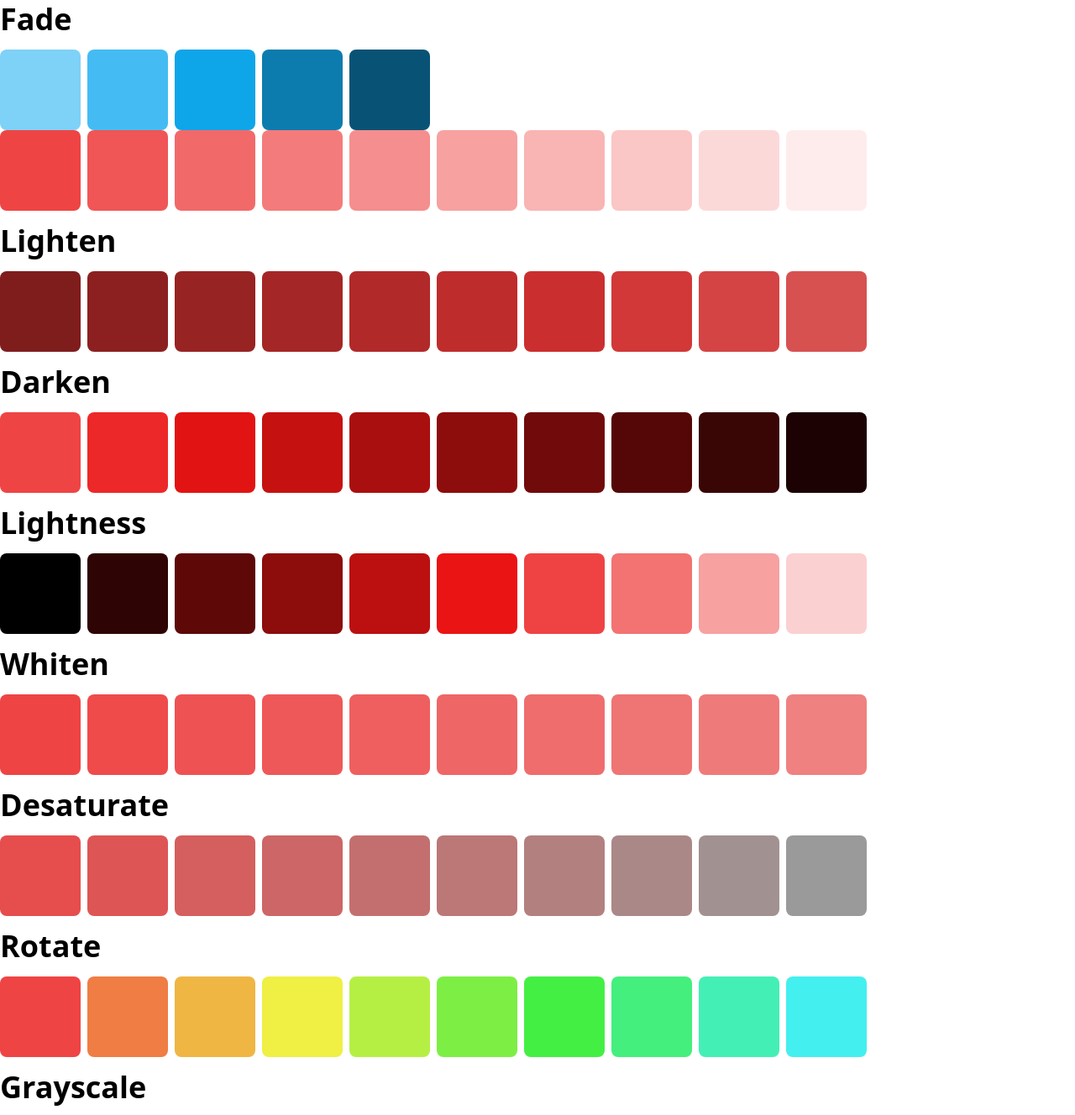
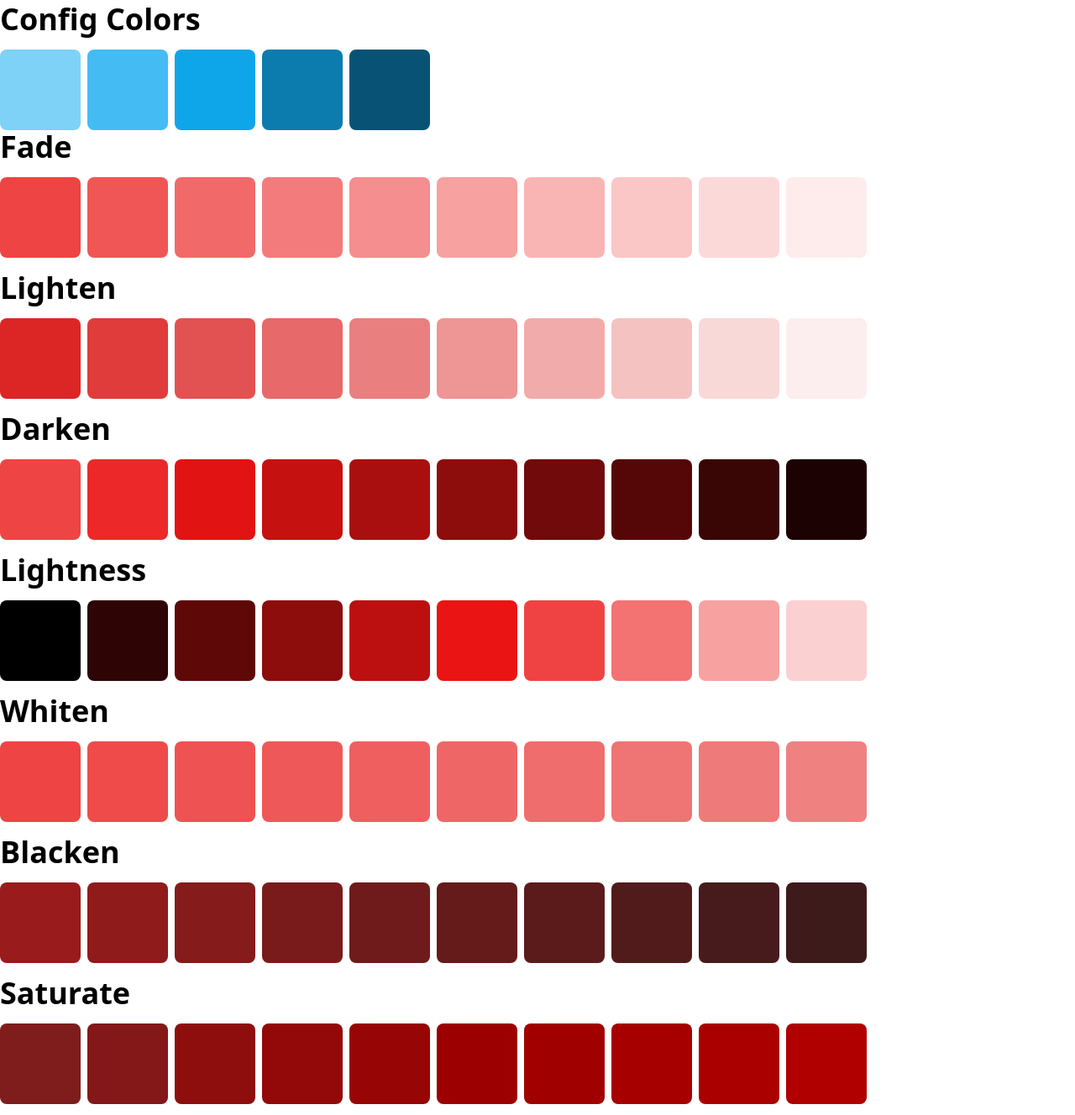
Before and after one commit to ActiveEngagement/tailwind-colorize-plugin, a website built with Vite: page index.html in a window 1280 px wide. Shown: the part 69-1397 px from the top of the page at 84% size. Built offline with nearby package versions, Linux system fonts and the light colour scheme.

Commit message:
Updated README and examples

```diff
--- a/index.html
+++ b/index.html
@@ -7,12 +7,12 @@
     <title>Tailwind Colorize Demo</title>
     <link rel="stylesheet" href="./index.css">
   </head>
-  <body class="container mx-auto text-xl">
+  <body class="container mx-auto text-xl pb-12">
     <h1 class="text-5xl font-bold mb-6">Tailwind Colorize Demo</h1>
 
     <div class="flex flex-col gap-4">
       <div>
-        <h2 class="text-4xl font-bold mb-4">Fade</h2>
+        <h2 class="text-4xl font-bold mb-4">Config Colors</h2>
 
         <div class="flex gap-2">
           <div class="bg-water-lighter w-24 h-24 rounded-lg"></div>
@@ -21,6 +21,8 @@
           <div class="bg-water-dark w-24 h-24 rounded-lg"></div>
           <div class="bg-water-darker w-24 h-24 rounded-lg"></div>
         </div>
+
+        <h2 class="text-4xl font-bold mb-4">Fade</h2>
 
         <div class="flex gap-2">
           <div class="bgx-[red.500.fade(0)] w-24 h-24 rounded-lg"></div>
@@ -40,16 +42,16 @@
         <h2 class="text-4xl font-bold mb-4">Lighten</h2>
 
         <div class="flex gap-2">
-          <div class="bgx-[red.900.lighten(0)] w-24 h-24 rounded-lg"></div>
-          <div class="bgx-[red.900.lighten(.1)] w-24 h-24 rounded-lg"></div>
-          <div class="bgx-[red.900.lighten(.2)] w-24 h-24 rounded-lg"></div>
-          <div class="bgx-[red.900.lighten(.3)] w-24 h-24 rounded-lg"></div>
-          <div class="bgx-[red.900.lighten(.4)] w-24 h-24 rounded-lg"></div>
-          <div class="bgx-[red.900.lighten(.5)] w-24 h-24 rounded-lg"></div>
-          <div class="bgx-[red.900.lighten(.6)] w-24 h-24 rounded-lg"></div>
-          <div class="bgx-[red.900.lighten(.7)] w-24 h-24 rounded-lg"></div>
-          <div class="bgx-[red.900.lighten(.8)] w-24 h-24 rounded-lg"></div>
-          <div class="bgx-[red.900.lighten(.9)] w-24 h-24 rounded-lg"></div>
+          <div class="bgx-[red.600.lighten(0)] w-24 h-24 rounded-lg"></div>
+          <div class="bgx-[red.600.lighten(.1)] w-24 h-24 rounded-lg"></div>
+          <div class="bgx-[red.600.lighten(.2)] w-24 h-24 rounded-lg"></div>
+          <div class="bgx-[red.600.lighten(.3)] w-24 h-24 rounded-lg"></div>
+          <div class="bgx-[red.600.lighten(.4)] w-24 h-24 rounded-lg"></div>
+          <div class="bgx-[red.600.lighten(.5)] w-24 h-24 rounded-lg"></div>
+          <div class="bgx-[red.600.lighten(.6)] w-24 h-24 rounded-lg"></div>
+          <div class="bgx-[red.600.lighten(.7)] w-24 h-24 rounded-lg"></div>
+          <div class="bgx-[red.600.lighten(.8)] w-24 h-24 rounded-lg"></div>
+          <div class="bgx-[red.600.lighten(.9)] w-24 h-24 rounded-lg"></div>
         </div>
       </div>
 
@@ -101,6 +103,40 @@
           <div class="bgx-[red.500.whiten(.7)] w-24 h-24 rounded-lg"></div>
           <div class="bgx-[red.500.whiten(.8)] w-24 h-24 rounded-lg"></div>
           <div class="bgx-[red.500.whiten(.9)] w-24 h-24 rounded-lg"></div>
+        </div>
+      </div>
+
+      <div>
+        <h2 class="text-4xl font-bold mb-4">Blacken</h2>
+
+        <div class="flex gap-2">
+          <div class="bgx-[red.800.blacken(0)] w-24 h-24 rounded-lg"></div>
+          <div class="bgx-[red.800.blacken(.1)] w-24 h-24 rounded-lg"></div>
+          <div class="bgx-[red.800.blacken(.2)] w-24 h-24 rounded-lg"></div>
+          <div class="bgx-[red.800.blacken(.3)] w-24 h-24 rounded-lg"></div>
+          <div class="bgx-[red.800.blacken(.4)] w-24 h-24 rounded-lg"></div>
+          <div class="bgx-[red.800.blacken(.5)] w-24 h-24 rounded-lg"></div>
+          <div class="bgx-[red.800.blacken(.6)] w-24 h-24 rounded-lg"></div>
+          <div class="bgx-[red.800.blacken(.7)] w-24 h-24 rounded-lg"></div>
+          <div class="bgx-[red.800.blacken(.8)] w-24 h-24 rounded-lg"></div>
+          <div class="bgx-[red.800.blacken(.9)] w-24 h-24 rounded-lg"></div>
+        </div>
+      </div>
+
+      <div>
+        <h2 class="text-4xl font-bold mb-4">Saturate</h2>
+
+        <div class="flex gap-2">
+          <div class="bgx-[red.900.saturate(0)] w-24 h-24 rounded-lg"></div>
+          <div class="bgx-[red.900.saturate(.1)] w-24 h-24 rounded-lg"></div>
+          <div class="bgx-[red.900.saturate(.3)] w-24 h-24 rounded-lg"></div>
+          <div class="bgx-[red.900.saturate(.4)] w-24 h-24 rounded-lg"></div>
+          <div class="bgx-[red.900.saturate(.5)] w-24 h-24 rounded-lg"></div>
+          <div class="bgx-[red.900.saturate(.6)] w-24 h-24 rounded-lg"></div>
+          <div class="bgx-[red.900.saturate(.7)] w-24 h-24 rounded-lg"></div>
+          <div class="bgx-[red.900.saturate(.8)] w-24 h-24 rounded-lg"></div>
+          <div class="bgx-[red.900.saturate(.9)] w-24 h-24 rounded-lg"></div>
+          <div class="bgx-[red.900.saturate(1)] w-24 h-24 rounded-lg"></div>
         </div>
       </div>
 
@@ -171,6 +207,23 @@
           <div class="bgx-[red.500.mix(yellow.100,1)] w-24 h-24 rounded-lg"></div>
         </div>
       </div>
+
+      <div>
+        <h2 class="text-4xl font-bold mb-4">Negate</h2>
+
+        <div class="flex gap-2">
+          <div class="bgx-[red.50.negate()] w-24 h-24 rounded-lg"></div>
+          <div class="bgx-[red.100.negate()] w-24 h-24 rounded-lg"></div>
+          <div class="bgx-[red.200.negate()] w-24 h-24 rounded-lg"></div>
+          <div class="bgx-[red.300.negate()] w-24 h-24 rounded-lg"></div>
+          <div class="bgx-[red.400.negate()] w-24 h-24 rounded-lg"></div>
+          <div class="bgx-[red.500.negate()] w-24 h-24 rounded-lg"></div>
+          <div class="bgx-[red.600.negate()] w-24 h-24 rounded-lg"></div>
+          <div class="bgx-[red.700.negate()] w-24 h-24 rounded-lg"></div>
+          <div class="bgx-[red.800.negate()] w-24 h-24 rounded-lg"></div>
+          <div class="bgx-[red.900.negate()] w-24 h-24 rounded-lg"></div>
+        </div>
+      </div>
     </div>
   </body>
 </html>
--- a/package.json
+++ b/package.json
@@ -1,6 +1,6 @@
 {
   "name": "tailwind-colorize-plugin",
-  "description": "A fluent and expressive way to manipulate colors with Tailind CSS.",
+  "description": "The fluent and expressive way to manipulate colors in Tailwind CSS.",
   "module": "index.ts",
   "version": "0.2.1",
   "license": "MIT",
```
Also changed, not shown: README.md, assets/blacken-colors.png (added), assets/darken-colors.png (added), assets/desaturate-colors.png (added), assets/fade-colors.png (added), assets/grayscale-colors.png (added), assets/lighten-colors.png (added), assets/lightness-colors.png (added), assets/mix-colors.png (added), assets/negate-colors.png (added), assets/rotate-colors.png (added), assets/saturate-colors.png (added), assets/whiten-colors.png (added).
